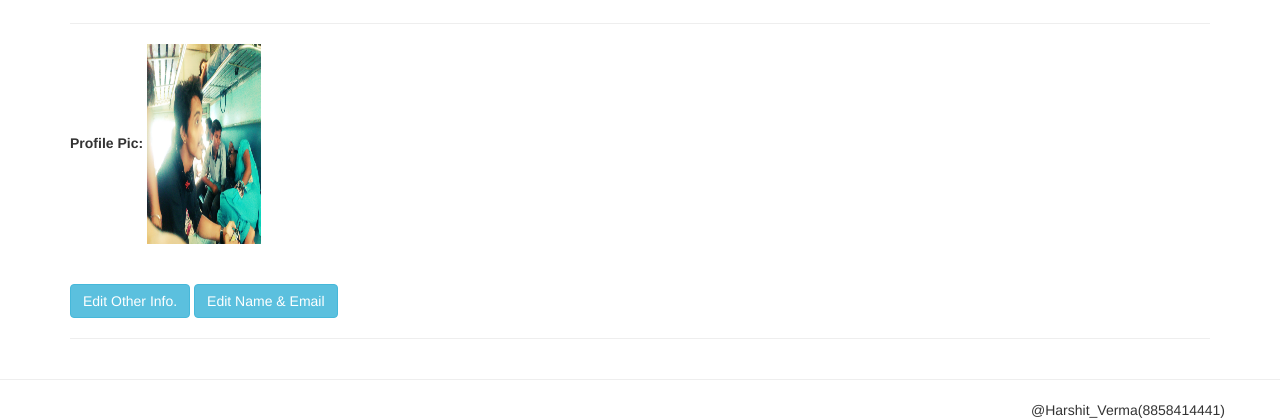
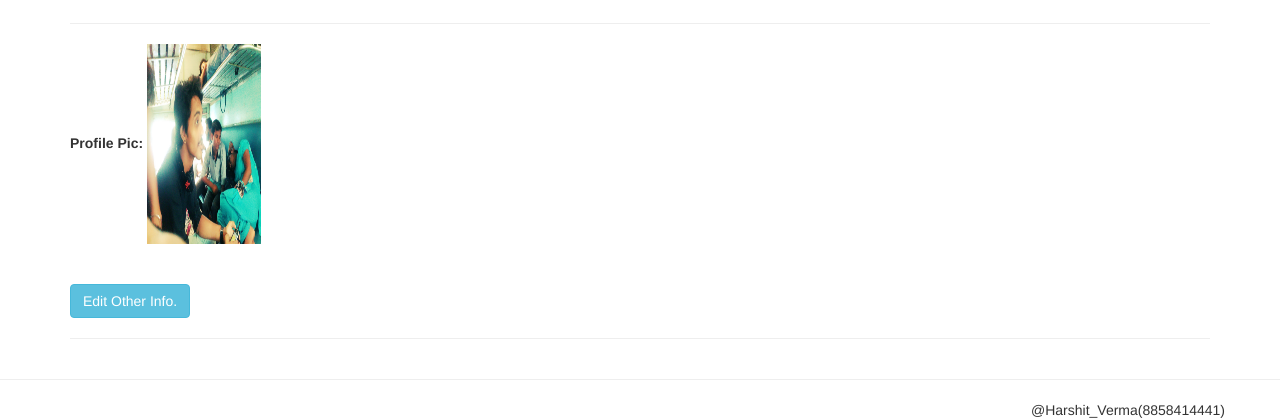
Before and after one commit to harshit8858/NHDO, a Django app: page /dashboard/ in a window 1280 px wide. Shown: the part 382-802 px from the top of the page. Run offline with Django 3.2, Linux system fonts and the light colour scheme; a user stored in the database is signed in; data comes from the database, SQL or seed files in the repository; both versions use the stored data as it was after the commit; some libraries are stand-ins or nearby versions.

Commit message:
dashboard page modified

```diff
--- a/dashboard/forms.py
+++ b/dashboard/forms.py
@@ -39,16 +39,15 @@ class EditForm(forms.ModelForm):
 
 
 class EditForm1(forms.ModelForm):
-    first_name = forms.CharField(required=True, widget=forms.TextInput(attrs={'placeholder':'First Name', 'class':'form-control', 'style':'width:200px'}))
-    last_name = forms.CharField(required=False, widget=forms.TextInput(attrs={'placeholder':'Last Name', 'class':'form-control', 'style':'width:200px'}))
-    email = forms.EmailField(required=True, widget=forms.EmailInput(attrs={'placeholder':'E-Mail', 'class':'form-control', 'style':'width:200px'}))
+    first_name = forms.CharField(required=True, widget=forms.TextInput(attrs={'placeholder': 'First Name', 'class': 'form-control', 'style': 'width:200px'}))
+    last_name = forms.CharField(required=False, widget=forms.TextInput(attrs={'placeholder': 'Last Name', 'class': 'form-control', 'style': 'width:200px'}))
 
     class Meta:
-        model = Profile
+        model = User
         fields = ('first_name',
                   'last_name',
-                  'email'
                   )
+
 
 class Epin_upgradeForm(forms.ModelForm):
     epin = forms.CharField(required=True, widget=forms.TextInput(attrs={'placeholder':'Enter the new E-Pin', 'class':'form-control', 'style':'width:200px'}))
@@ -56,6 +55,7 @@ class Epin_upgradeForm(forms.ModelForm):
     class Meta:
         model = Epin
         fields = ['epin']
+
 
 
 # class KycForm(UserCreationForm):
--- a/dashboard/urls.py
+++ b/dashboard/urls.py
@@ -7,7 +7,7 @@ from django.conf.urls.static import static
 urlpatterns = [
     url(r'^$', dashboard, name="dashboard"),
     url(r'^edit_profile/(\d+)/', edit_profile, name="edit_profile"),
-    url(r'^edit1_profile/(\d+)/', edit_profile1, name="edit1_profile"),
+    url(r'^edit_profile1/(\d+)/', edit_profile1, name="edit_profile1"),
     url(r'^list_epin/', list_epin, name="list_epin"),
     url(r'^upgrade_account/', upgrade_account, name="upgrade_account"),
     url(r'^update_kyc/', update_kyc, name="update_kyc"),
--- a/dashboard/views.py
+++ b/dashboard/views.py
@@ -1,6 +1,6 @@
 from django.shortcuts import render, redirect
 from nhdo_main.models import Profile
-from .forms import EditForm, Epin_upgradeForm, KycForm, EditForm1
+from .forms import EditForm, EditForm1, Epin_upgradeForm, KycForm
 from .models import Epin, kyc
 from django.contrib.auth.models import User
 from nhdo_main.views import home
@@ -26,13 +26,13 @@ def edit_profile(request,d):
 def edit_profile1(request,d):
     n = User.objects.get(id=d)
     if request.method == 'POST':
-        form = EditForm1(request.POST,request.FILES,instance=n)
+        form = EditForm1(request.POST, instance=n)
         if form.is_valid():
             form.save()
             return redirect('dashboard')
     else:
         form = EditForm1(instance=n)
-    return render(request, 'dashboard/edit_profile.html', {'form':form})
+    return render(request, 'dashboard/edit_profile1.html', {'form':form})
 
 
 def list_epin(request):
--- a/nhdo_main/models.py
+++ b/nhdo_main/models.py
@@ -17,12 +17,12 @@ class Profile(models.Model):
     referal_id = models.IntegerField(null=True, blank=True)
     pan_number = models.IntegerField(null=True, blank=True)
     gender = models.CharField(max_length=10, choices=GENDER)
-    birth_date = models.DateField(null=True, blank=True)
+    birth_date = models.DateField()
     address = models.CharField(max_length=30, blank=True)
     city = models.CharField(max_length=20)
     pincode = models.IntegerField(null=True, blank=True)
     state = models.CharField(max_length=20)
-    mobile_number = models.IntegerField(null=True, blank=True)
+    mobile_number = models.IntegerField()
     profile_pic = models.FileField(upload_to='images', blank=True, null=True)
     count = models.IntegerField(null=True, blank=True, default=0)
     count1 = models.IntegerField(null=True, blank=True, default=0)
--- a/templates/dashboard/dashboard.html
+++ b/templates/dashboard/dashboard.html
@@ -25,7 +25,6 @@
         <img src="{{i.profile_pic.url}}" width="10%px" height="200px" /><br><br>
         {% endif %}<br/>
         <a href="{% url 'edit_profile' i.id %}" class="btn btn-info">Edit Other Info.</a>
-        <a href="{% url 'edit1_profile' i.id %}" class="btn btn-info">Edit Name & Email</a>
         <hr />
 
     {% endifequal %}
--- a/templates/nhdo_main/signup.html
+++ b/templates/nhdo_main/signup.html
@@ -6,7 +6,8 @@
 
 <h4>NOTE:</h4>
 1.If the form is not submiting after clicking the submit button, then you must have same referal_id and mobile_number(which is not possible), Change it.<br/>
-2.If you have no referal_id,then type 0 in it.
+2.If you have no referal_id,then type 0 in it.<br/>
+3.You cannot change these later on: <ul><li>First Name,Last Name</li>  <li>Email</li>  <li>Mobile Number</li></ul>
 <hr/>
 
     <form method="post">
```
Also changed, not shown: db.sqlite3, nhdo_main/migrations/0020_auto_20171020_1326.py (added), 1 other file.
